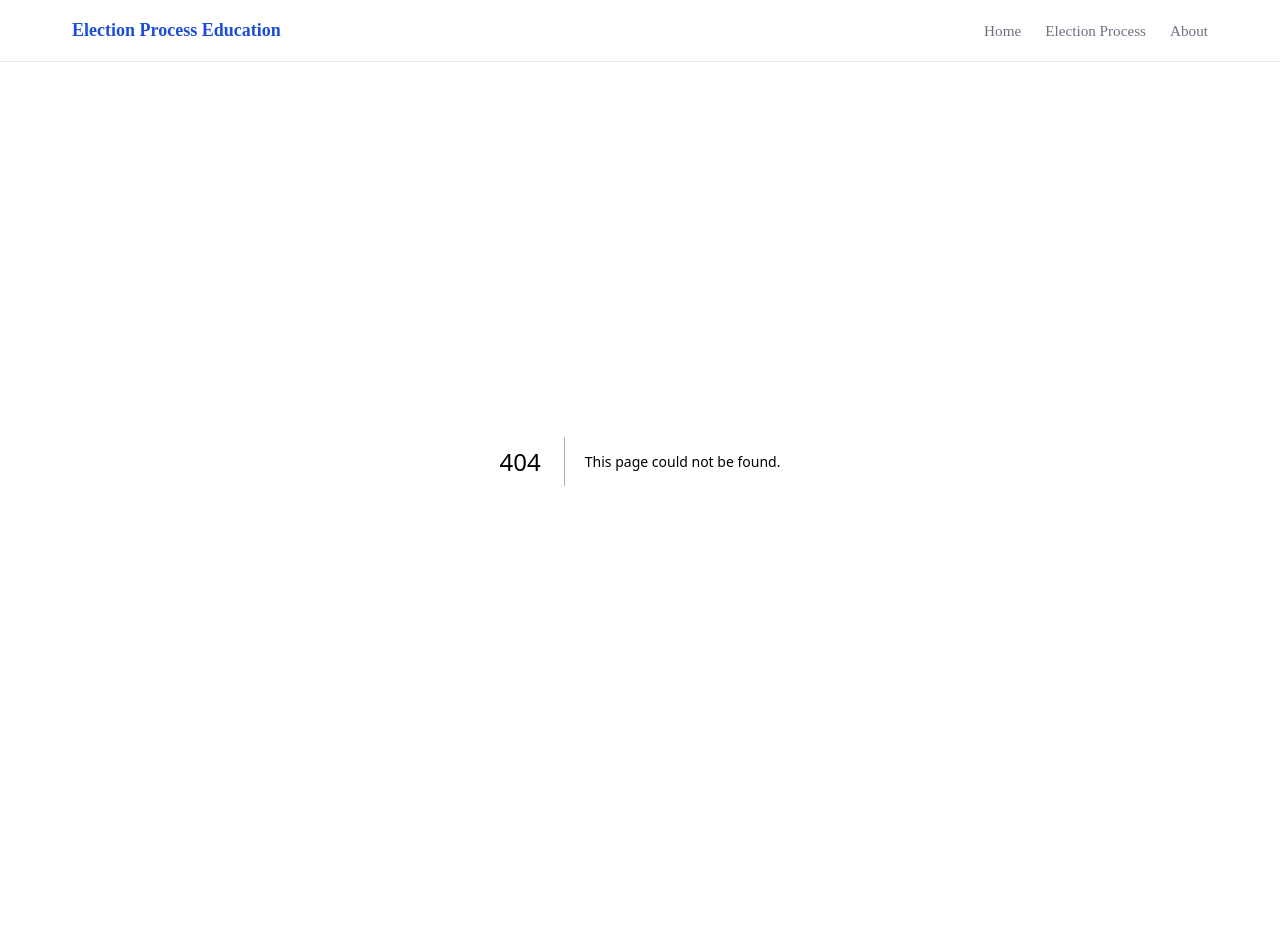
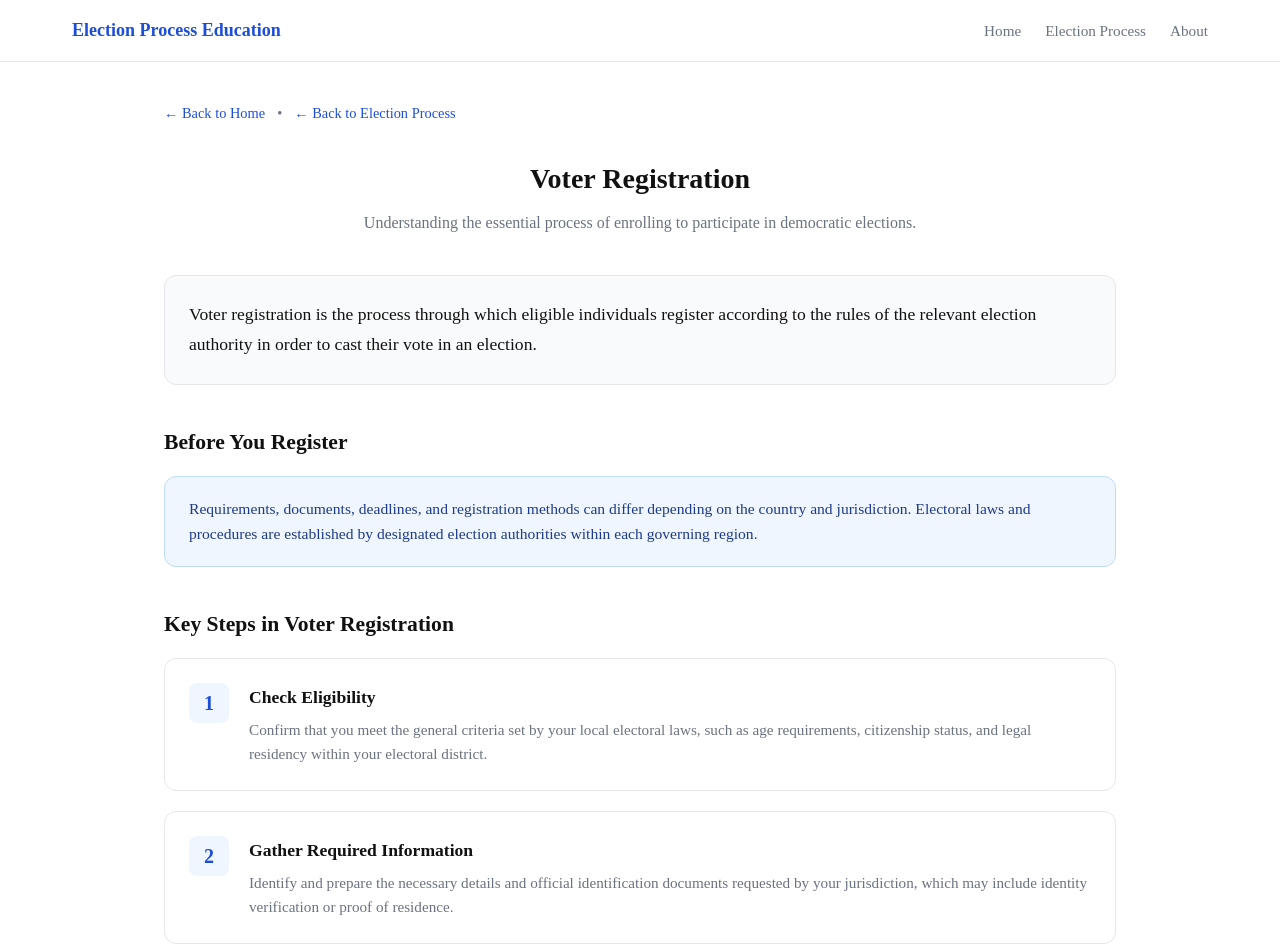
Before and after one commit to devamithra137/Election-Process-Education, a Next.js app: page /voter-registration in a window 1280 px wide. Before the commit this address had no page. Shown: the top 952 px of the page. Before the commit the page ends 862 px from the top, so only its background shows below. Built offline with nearby package versions, Linux system fonts and the light colour scheme.

Commit message:
Add voter registration page

```diff
--- a/src/app/globals.css
+++ b/src/app/globals.css
@@ -583,3 +583,156 @@ a {
   color: var(--color-muted);
   margin-top: 0.5rem;
 }
+
+/* ─── Voter Registration Page ────────────────────────────────── */
+.voter-reg-page-container {
+  width: 100%;
+  max-width: 1000px;
+  margin: 0 auto;
+  padding: 2.5rem 1.5rem 4rem;
+}
+
+.voter-reg-nav {
+  display: flex;
+  align-items: center;
+  gap: 0.75rem;
+  margin-bottom: 2rem;
+  font-size: 0.9rem;
+  flex-wrap: wrap;
+}
+
+.back-link {
+  color: var(--color-accent);
+  font-weight: 500;
+  transition: opacity 0.2s ease;
+}
+
+.back-link:hover {
+  text-decoration: underline;
+}
+
+.nav-separator {
+  color: var(--color-muted);
+}
+
+.voter-reg-header {
+  margin-bottom: 2.5rem;
+}
+
+.voter-reg-intro {
+  margin-bottom: 2.5rem;
+}
+
+.intro-text {
+  font-size: 1.1rem;
+  line-height: 1.7;
+  color: var(--color-foreground);
+  background-color: #f9fafb;
+  border: 1px solid #e5e7eb;
+  border-radius: 0.75rem;
+  padding: 1.5rem;
+}
+
+.voter-reg-section-title {
+  font-size: 1.35rem;
+  font-weight: 700;
+  color: var(--color-foreground);
+  margin-bottom: 1rem;
+}
+
+.voter-reg-before {
+  margin-bottom: 2.5rem;
+}
+
+.before-card {
+  background-color: #eff6ff;
+  border: 1px solid #bfdbfe;
+  border-radius: 0.75rem;
+  padding: 1.25rem 1.5rem;
+}
+
+.before-card p {
+  font-size: 0.975rem;
+  color: #1e3a8a;
+  line-height: 1.6;
+}
+
+.voter-reg-sections {
+  margin-bottom: 2.5rem;
+}
+
+.voter-reg-grid {
+  display: flex;
+  flex-direction: column;
+  gap: 1.25rem;
+}
+
+.voter-reg-card {
+  background-color: #ffffff;
+  border: 1px solid #e5e7eb;
+  border-radius: 0.75rem;
+  padding: 1.5rem;
+  display: flex;
+  gap: 1.25rem;
+  align-items: flex-start;
+  transition: border-color 0.2s ease, box-shadow 0.2s ease;
+}
+
+.voter-reg-card:hover {
+  border-color: var(--color-accent);
+  box-shadow: 0 4px 12px rgba(29, 78, 216, 0.06);
+}
+
+.voter-reg-step {
+  font-size: 1.25rem;
+  font-weight: 700;
+  color: var(--color-accent);
+  background-color: #eff6ff;
+  width: 2.5rem;
+  height: 2.5rem;
+  border-radius: 0.5rem;
+  display: flex;
+  align-items: center;
+  justify-content: center;
+  flex-shrink: 0;
+}
+
+.voter-reg-card-content h3 {
+  font-size: 1.1rem;
+  font-weight: 600;
+  color: var(--color-foreground);
+  margin-bottom: 0.4rem;
+}
+
+.voter-reg-card-content p {
+  font-size: 0.95rem;
+  color: var(--color-muted);
+  line-height: 1.6;
+}
+
+.voter-reg-disclaimer {
+  margin-top: 2.5rem;
+  padding: 1.25rem 1.5rem;
+  background-color: #fefce8;
+  border-left: 4px solid #eab308;
+  border-radius: 0.375rem;
+}
+
+.voter-reg-disclaimer p {
+  font-size: 0.925rem;
+  color: #713f12;
+  line-height: 1.5;
+  font-weight: 500;
+}
+
+.sr-only {
+  position: absolute;
+  width: 1px;
+  height: 1px;
+  padding: 0;
+  margin: -1px;
+  overflow: hidden;
+  clip: rect(0, 0, 0, 0);
+  white-space: nowrap;
+  border-width: 0;
+}
--- a/src/app/page.tsx
+++ b/src/app/page.tsx
@@ -16,7 +16,7 @@ export default function Home() {
           subtitle="Learn how democratic elections work step-by-step through interactive and factual educational resources."
         />
         <div className="hero-actions">
-          <Link href="#process" className="btn btn-primary">
+          <Link href="/election-process" className="btn btn-primary">
             Explore the Election Process
           </Link>
           <Link href="#about" className="btn btn-secondary">
--- /dev/null
+++ b/src/app/voter-registration/page.tsx
@@ -0,0 +1,118 @@
+import React from "react";
+import Link from "next/link";
+import SectionHeading from "@/components/SectionHeading";
+
+export const metadata = {
+  title: "Voter Registration",
+  description:
+    "An educational guide explaining the voter registration process, including eligibility checks, required documentation, registration methods, verification, and record updates.",
+};
+
+export default function VoterRegistrationPage() {
+  return (
+    <main className="voter-reg-page-container">
+      <nav className="voter-reg-nav" aria-label="Page navigation">
+        <Link href="/" className="back-link">
+          ← Back to Home
+        </Link>
+        <span className="nav-separator" aria-hidden="true">
+          •
+        </span>
+        <Link href="/election-process" className="back-link">
+          ← Back to Election Process
+        </Link>
+      </nav>
+
+      <div className="voter-reg-header">
+        <SectionHeading
+          title="Voter Registration"
+          subtitle="Understanding the essential process of enrolling to participate in democratic elections."
+        />
+      </div>
+
+      <section className="voter-reg-intro" aria-labelledby="intro-heading">
+        <h2 id="intro-heading" className="sr-only">
+          Introduction
+        </h2>
+        <p className="intro-text">
+          Voter registration is the process through which eligible individuals register according to the rules of the relevant election authority in order to cast their vote in an election.
+        </p>
+      </section>
+
+      <section className="voter-reg-before" aria-labelledby="before-heading">
+        <h2 id="before-heading" className="voter-reg-section-title">
+          Before You Register
+        </h2>
+        <div className="before-card">
+          <p>
+            Requirements, documents, deadlines, and registration methods can differ depending on the country and jurisdiction. Electoral laws and procedures are established by designated election authorities within each governing region.
+          </p>
+        </div>
+      </section>
+
+      <section className="voter-reg-sections" aria-labelledby="steps-heading">
+        <h2 id="steps-heading" className="voter-reg-section-title">
+          Key Steps in Voter Registration
+        </h2>
+
+        <div className="voter-reg-grid">
+          <article className="voter-reg-card">
+            <div className="voter-reg-step">1</div>
+            <div className="voter-reg-card-content">
+              <h3>Check Eligibility</h3>
+              <p>
+                Confirm that you meet the general criteria set by your local electoral laws, such as age requirements, citizenship status, and legal residency within your electoral district.
+              </p>
+            </div>
+          </article>
+
+          <article className="voter-reg-card">
+            <div className="voter-reg-step">2</div>
+            <div className="voter-reg-card-content">
+              <h3>Gather Required Information</h3>
+              <p>
+                Identify and prepare the necessary details and official identification documents requested by your jurisdiction, which may include identity verification or proof of residence.
+              </p>
+            </div>
+          </article>
+
+          <article className="voter-reg-card">
+            <div className="voter-reg-step">3</div>
+            <div className="voter-reg-card-content">
+              <h3>Complete Registration</h3>
+              <p>
+                Submit your registration application through designated channels provided by your election authority, such as online registration portals, mail-in forms, or in-person registration centers.
+              </p>
+            </div>
+          </article>
+
+          <article className="voter-reg-card">
+            <div className="voter-reg-step">4</div>
+            <div className="voter-reg-card-content">
+              <h3>Verify Registration</h3>
+              <p>
+                Check your voter status on the official electoral roll or voter registry prior to registration deadlines to confirm that your information is recorded correctly and active.
+              </p>
+            </div>
+          </article>
+
+          <article className="voter-reg-card">
+            <div className="voter-reg-step">5</div>
+            <div className="voter-reg-card-content">
+              <h3>Keep Information Updated</h3>
+              <p>
+                Ensure your voter record remains accurate by reporting any changes to your address, legal name, or voter details to election authorities promptly.
+              </p>
+            </div>
+          </article>
+        </div>
+      </section>
+
+      <div className="voter-reg-disclaimer" role="note">
+        <p>
+          For current registration requirements and deadlines, always consult the official election authority for your jurisdiction.
+        </p>
+      </div>
+    </main>
+  );
+}
--- a/src/components/Navbar.tsx
+++ b/src/components/Navbar.tsx
@@ -13,7 +13,7 @@ export const Navbar: React.FC = () => {
             <Link href="/">Home</Link>
           </li>
           <li>
-            <Link href="#process">Election Process</Link>
+            <Link href="/election-process">Election Process</Link>
           </li>
           <li>
             <Link href="#about">About</Link>
```
Also changed, not shown: src/app/election-process/page.tsx (added, +44 -0 lines).
